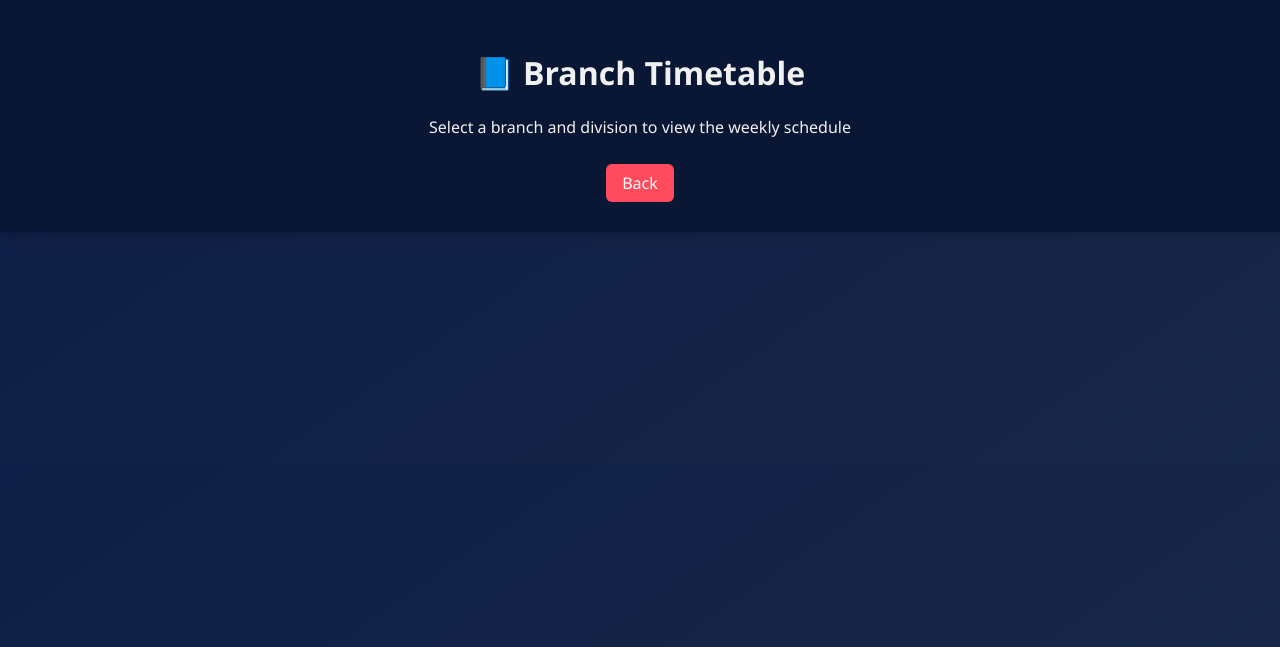
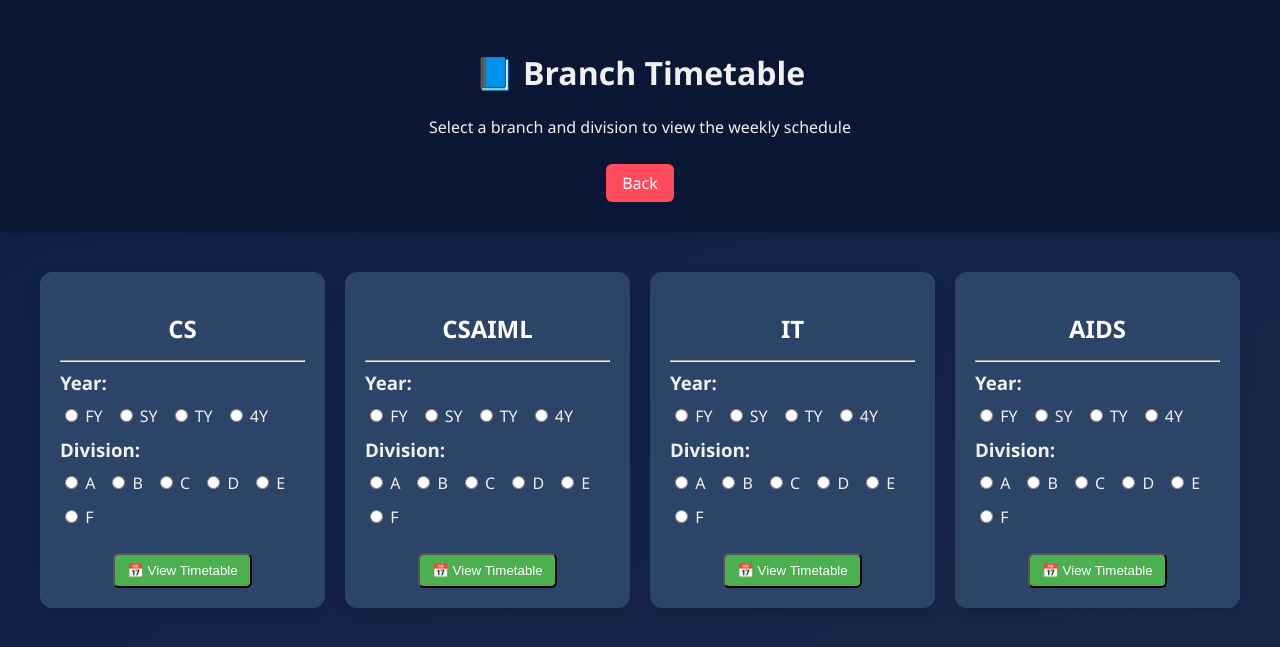
Before and after one commit to AADi2oo6/ASEP_sem2, a Django app: page /branchschedule in a window 1280 px wide. Shown: the top 647 px of the page. Run offline with Django 5.2, Linux system fonts and the light colour scheme.

Commit message:
branch timetable done

```diff
--- a/ASEP2/ASEP2/views.py
+++ b/ASEP2/ASEP2/views.py
@@ -114,21 +114,37 @@ def schedule(request, identifier=None):
         data["class"] = f"{course} - {div}"
         data["batch"] = batch
     else:
-        try:
-            # If identifier is room number (int or convertible to int)
-            RoomNo = int(identifier)
-            is_room_view = True
-            TTd = FacultysTT.objects.filter(room_no=RoomNo)
-            temp_tt = TempFacultysTT.objects.filter(room_no=RoomNo, end_date__gte=today_date)
-            canceled = CanceledClass.objects.filter(room_no=RoomNo, end_date__gte=today_date)
-            Name = f"Room {RoomNo}"
-        except ValueError:
-            # It's a faculty name
-            TTd = FacultysTT.objects.filter(teacher_name__Name=identifier)
-            temp_tt = TempFacultysTT.objects.filter(teacher_name=identifier, end_date__gte=today_date)
-            canceled = CanceledClass.objects.filter(teacher_name=identifier, end_date__gte=today_date)
-            Name = identifier
-            data["teachersId"] = Flogin.objects.get(Name=identifier).teachersID if Flogin.objects.filter(Name=identifier).exists() else ""
+        if "-" in identifier:
+            try:
+                course_name, year, div = identifier.split("-")
+
+                TTd = FacultysTT.objects.filter(course_name=course_name, div=div)
+                temp_tt = TempFacultysTT.objects.filter(course_name=course_name, division=div, end_date__gte=today_date)
+                canceled = CanceledClass.objects.filter(course_name=course_name, division=div, end_date__gte=today_date)
+
+                Name = f"{course_name} {year} - {div}"
+                # role = "Branch"
+                data["class"] = f"{course_name} - {div}"
+
+            except ValueError:
+                return HttpResponse("Invalid identifier format.", status=400)
+        else:
+            try:
+                # If identifier is room number (int or convertible to int)
+                RoomNo = int(identifier)
+                is_room_view = True
+                TTd = FacultysTT.objects.filter(room_no=RoomNo)
+                temp_tt = TempFacultysTT.objects.filter(room_no=RoomNo, end_date__gte=today_date)
+                canceled = CanceledClass.objects.filter(room_no=RoomNo, end_date__gte=today_date)
+                Name = f"Room {RoomNo}"
+            except ValueError:
+                # It's a faculty name
+                TTd = FacultysTT.objects.filter(teacher_name__Name=identifier)
+                temp_tt = TempFacultysTT.objects.filter(teacher_name=identifier, end_date__gte=today_date)
+                canceled = CanceledClass.objects.filter(teacher_name=identifier, end_date__gte=today_date)
+                Name = identifier
+                data["teachersId"] = Flogin.objects.get(Name=identifier).teachersID if Flogin.objects.filter(Name=identifier).exists() else ""
+
 
     # Time table grid setup
     days = ["Monday", "Tuesday", "Wednesday", "Thursday", "Friday", "Saturday"]
@@ -424,7 +440,8 @@ def RoomStatusPage(request):
 
 
 def branchschedule(request):
-    return render(request,'branchschedule.html')
+    departments = ["CS", "CSAIML", "IT", "AIDS"]  # or dynamically from DB
+    return render(request, "branchschedule.html", {"departments": departments})
 
 def faculty_announcement(request):
     if request.method == 'POST':
--- a/ASEP2/static/css/branchschedule.css
+++ b/ASEP2/static/css/branchschedule.css
@@ -5,16 +5,11 @@ body {
   color: #f0f0f0;
 }
 
-/* Header */
 .dashboard-header {
   text-align: center;
   padding: 30px 0;
-    background-color: #1c2e4a;
+  background-color: #0a1734;
   box-shadow: 0 2px 10px rgba(0, 0, 0, 0.2);
-}
-
-.dashboard-header h1 {
-    margin-bottom: 10px;
 }
 
 .logout-btn {
@@ -27,110 +22,60 @@ body {
   display: inline-block;
 }
 
-/* Dropdowns */
-.dropdown-wrapper {
-    margin-top: 20px;
-    display: flex;
-    justify-content: center;
-    flex-wrap: wrap;
-    gap: 15px;
+.card-container {
+  display: grid;
+  grid-template-columns: repeat(auto-fit, minmax(260px, 1fr));
+  gap: 20px;
+  padding: 40px;
 }
 
-.dropdown-wrapper select {
-    padding: 10px;
-    border-radius: 8px;
-    border: 1px solid #ccc;
-    font-size: 16px;
-    background-color: #fff;
-    color: #000;
+.branch-card {
+  background-color: #2d4469;
+  border-radius: 12px;
+  padding: 20px;
+  text-align: center;
+  box-shadow: 0 4px 12px rgba(0, 0, 0, 0.15);
 }
 
-/* Timetable Wrapper */
-.schedule-wrapper {
-    padding: 30px;
-    overflow-x: auto;
+.branch-card h2 {
+  margin-bottom: 15px;
+  color: #fff;
 }
 
-/* Grid Layout */
-.schedule-table {
-    display: grid;
-    grid-template-columns: 100px repeat(6, 1fr);
-    gap: 10px;
+.checkbox-group {
+  text-align: left;
+  margin: 10px 0;
+  padding-left: 10px;
 }
 
-.schedule-row {
-    display: contents;
+.checkbox-group label {
+  display: block;
+  margin-bottom: 5px;
 }
 
-.schedule-header .day,
-.schedule-header .time-slot {
-    font-weight: bold;
-    background-color: #2d4469;
-    text-align: center;
-    padding: 10px;
-    border-radius: 10px;
-    box-shadow: 0 2px 8px rgba(0, 0, 0, 0.2);
+.view-btn {
+  display: inline-block;
+  margin-top: 15px;
+  padding: 8px 12px;
+  background-color: #4caf50;
+  color: white;
+  border-radius: 6px;
+  text-decoration: none;
+}
+.radio-row {
+    display: flex;
+    align-items: center;
+    gap: 12px;
+    flex-wrap: wrap;
+    margin: 10px 0;
 }
 
-/* Time Column */
-.time-slot {
-    background-color: #1f3559;
-    padding: 10px;
-    border-radius: 10px;
-    text-align: center;
-    font-weight: bold;
+.radio-row strong {
+    min-width: 80px;
+    display: inline-block;
 }
 
-/* Class Boxes */
-.schedule-box {
-    background-color: #3a5a89;
-    padding: 10px;
-    border-radius: 10px;
-    text-align: center;
-    box-shadow: 0 2px 8px rgba(0, 0, 0, 0.15);
-    font-size: 14px;
-    color: #000;
-    font-weight: bold;
+/* Add pointer cursor on radio button hover */
+.radio-row input[type="radio"]:hover {
+    cursor: pointer;
 }
-
-/* Highlight for current day */
-.highlight-day {
-    background-color: #ffb347 !important;
-    color: #000;
-    font-weight: bold;
-}
-
-.highlight-box {
-    border-left: 5px solid #ffa500 !important;
-    box-shadow: 0 0 10px rgba(255, 165, 0, 0.7);
-}
-
-/* Class Types */
-.theory-class {
-    background-color: #d4edda; /* Light green */
-    color: #000;
-}
-
-.lab-class {
-    background-color: #d1ecf1; /* Light blue */
-    color: #000;
-}
-
-.tutorial-class {
-    background-color: #fff3cd; /* Light yellow */
-    color: #000;
-}
-
-.empty-class {
-    background-color: #f0f0f0; /* Light gray */
-    color: #aaa;
-}
-
-/* Footer */
-footer {
-    text-align: center;
-    padding: 15px;
-    font-size: 14px;
-    background-color: #1c2e4a;
-    margin-top: auto;
-}
--- a/ASEP2/templates/branchschedule.html
+++ b/ASEP2/templates/branchschedule.html
@@ -1,15 +1,65 @@
 {% load static %}
 <!DOCTYPE html>
 <html lang="en">
+
 <head>
-    <meta charset="UTF-8">
+    <meta charset="UTF-8" />
     <title>Branch Timetable</title>
-    <link rel="stylesheet" href="{% static 'css/schedule.css' %}">
+    <link rel="stylesheet" href="{% static 'css/branchschedule.css' %}" />
 </head>
+
 <body>
+    <div class="dashboard-header">
+        <h1>📘 Branch Timetable</h1>
+        <p>Select a branch and division to view the weekly schedule</p>
+        <a href="{% url 'login' %}" class="logout-btn">Back</a>
+    </div>
 
-<div class="dashboard-header">
-    <h1>📘 Branch Timetable</h1>
-    <p>Select a branch and division to view the weekly schedule</p>
-    <a href="{% url 'login' %}" class="logout-btn">Back</a>
-</div>
+    <section class="card-container">
+        <!-- Dummy Departments -->
+        {% for dept in departments %}
+        <div class="branch-card">
+            <h2>{{ dept }}</h2>
+            <hr>
+
+            <h3 style="text-align: left; margin : 0px"><strong>Year:</strong></h3>
+            <div class="radio-row">
+                <label><input type="radio" name="year_{{ dept }}" value="FY"> FY</label>
+                <label><input type="radio" name="year_{{ dept }}" value="SY"> SY</label>
+                <label><input type="radio" name="year_{{ dept }}" value="TY"> TY</label>
+                <label><input type="radio" name="year_{{ dept }}" value="4Y"> 4Y</label>
+            </div>
+            <h3 style="text-align: left; margin : 0px"><strong>Division:</strong></h3>
+            <div class="radio-row">
+                {% comment %} <strong>Division:</strong> {% endcomment %}
+                <label><input type="radio" name="div_{{ dept }}" value="A"> A</label>
+                <label><input type="radio" name="div_{{ dept }}" value="B"> B</label>
+                <label><input type="radio" name="div_{{ dept }}" value="C"> C</label>
+                <label><input type="radio" name="div_{{ dept }}" value="D"> D</label>
+                <label><input type="radio" name="div_{{ dept }}" value="E"> E</label>
+                <label><input type="radio" name="div_{{ dept }}" value="F"> F</label>
+            </div>
+
+<button class="view-btn" onclick="viewBranchTimetable('{{ dept }}')">📅 View Timetable</button>
+        </div>
+
+        {% endfor %}
+    </section>
+</body>
+<script>
+  function viewBranchTimetable(dept) {
+    const year = document.querySelector(`input[name="year_${dept}"]:checked`);
+    const div = document.querySelector(`input[name="div_${dept}"]:checked`);
+
+    if (!year || !div) {
+      alert("Please select both year and division.");
+      return;
+    }
+
+    const identifier = `${dept}-${year.value}-${div.value}`;
+    window.location.href = `/schedule/${identifier}/`;  // Adjust path if needed
+  }
+</script>
+
+
+</html>
```
Also changed, not shown: ASEP2/db.sqlite3, ASEP2/static/css/schedule.css (line endings or trailing spaces). Lines whose indentation alone changed are shown as unchanged.
